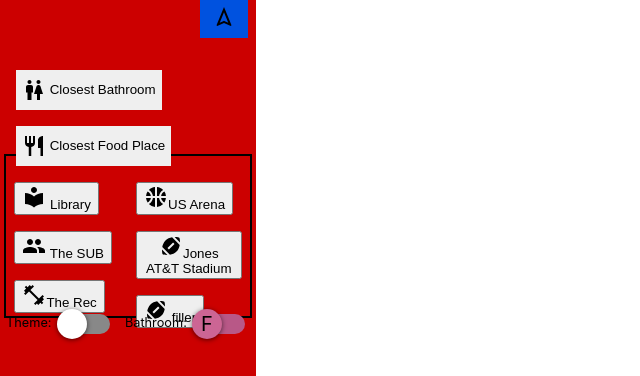
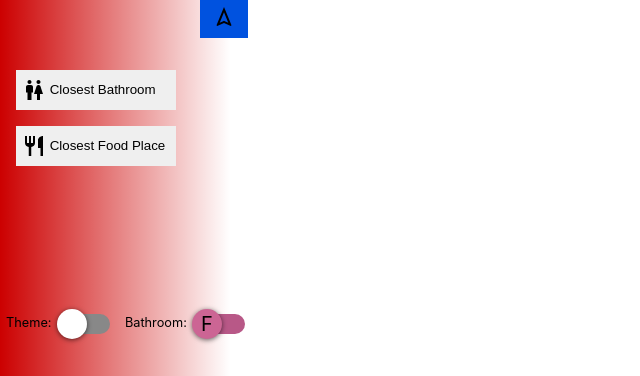
Before and after one commit to SGO-Nova/RaiderMaps, a React (Create React App) app: page / in a window 1280 px wide. Shown: the part 421-797 px from the top of the page, without its empty margins (0-640 px from the left). Built offline with nearby package versions, Linux system fonts and the light colour scheme.

Commit message:
updated look for demo purposes

```diff
--- a/public/index.html
+++ b/public/index.html
@@ -7,8 +7,12 @@
     <meta name="theme-color" content="#000000" />
     <meta
       name="description"
-      content="Web site created using create-react-app"
+      content="A new Texas Tech University map!"
     />
+    <meta
+      name="author"
+      content="Ryan Browning"
+      />
     <link rel="manifest" href="%PUBLIC_URL%/manifest.json" />
     <title>Raider Maps</title>
   </head>
--- a/src/App.css
+++ b/src/App.css
@@ -46,10 +46,10 @@ html, .body{
   float: left;
   clear: left;
   border: none;
-  min-width: 40px;
   height: 40px;
-  text-align: center;
+  text-align: left;
   vertical-align:  middle;
+  min-width: 160px;
 }
 
 
@@ -68,32 +68,73 @@ html, .body{
 
 .extraButtonsContainer{
   border: 2px solid black;
-  min-height: 20%;
+  min-height: 25%;
   margin: auto;
   width: 95%;
   margin-top: 32px;
+  text-align: center;
+  background-color: #cc0000;
 }
 
-.extraButtonsLeft, .extraButtonsRight{
+.extraButtonsLeft{
   float: left;
   width: 50%;
   margin: auto;
 }
 
+.extraButtonsRight{
+  float: right;
+  width: 50%;
+  margin: auto;
+}
+
 .extraButtons{
-  float: left;
+  float:inline-start;
   clear: left;
   margin: 8px;
+  height: 40px;
+  text-align: left;
+  border: none;
+  min-width: 160px;
 }
+
+@media screen and (min-height: 1080px){
+  .extraButtonsContainer,{
+    visibility: visible;
+  }
+}
+@media screen and (max-height: 1079px){
+  .extraButtonsContainer{
+    display: none;
+  }
+}
+
+
 
 .SidePanel{
   float: left;
-  background-color: #cc0000;
+  background:
+      linear-gradient(90deg, rgba(204,0,0,1), rgba(255,0,0,.0) 90%),
+      linear-gradient(270deg, rgba(255,255,255,1), rgba(204,100,100,0) 100%);
   width: 20%;
   min-width: 250px;
   height: 100vh;
   border-right: 5px solid white;
   text-align: center;
+  color: black;
+}
+
+.SidePanelDark{
+  float: left;
+  background:
+      linear-gradient(90deg, rgba(180,0,0,1), rgba(255,0,0,.0) 90%),
+      linear-gradient(270deg, rgba(43,45,47,1), rgba(204,100,100,0) 100%);
+  width: 20%;
+  min-width: 250px;
+  height: 100vh;
+  border-right: 5px solid #2B2D2F;
+  text-align: center;
+  color: white;
 }
 
 .mapButtonsContainer{
--- a/src/App.js
+++ b/src/App.js
@@ -20,6 +20,7 @@ import football from "./Icons/football.svg";
 import library from "./Icons/library.svg";
 import rec from "./Icons/rec.svg";
 import sub from "./Icons/sub.svg";
+import demo from "./Icons/demo.svg";
 
 
 
@@ -32,11 +33,15 @@ class ThemeSwitch extends Component {
   }
   handleChange(checked) { //What will happen on state change
     this.setState({ checked });
+    var sidePanel = document.getElementById("SidePanel");
+    console.log(sidePanel);
     if(checked){
       document.body.style = 'background: #2B2D2F';
+      sidePanel.className = "SidePanelDark"
     }
     else{
       document.body.style = 'background: #FFFFFF';
+      sidePanel.className = "SidePanel"
     }
   }
   render() { //What the slider will look like
@@ -170,7 +175,7 @@ class mapArea extends Component{
             <React.Fragment>
               <TransformComponent>
                 <div className="Container">
-                  <img src={TTUMap} alt="TTU Map" className="mapImage"/>
+                  <img src={demo} alt="TTU Map" className="mapImage"/> {/*REPLACE demo with TTUMap for final product*/}
                 </div>
               </TransformComponent>
 
@@ -214,7 +219,7 @@ function App(){
 
   return (
     <body>
-      <div className="SidePanel" style={{float:"left",}}>
+      <div className="SidePanel" id="SidePanel">
         <h1 style={{marginBottom:"64px"}}>Raider Maps</h1> {/*Heading*/}
 
         {/*From TextField*/}
@@ -249,15 +254,16 @@ function App(){
 
         {/*Extra location buttons for bigger monitors*/}
         <div className="extraButtonsContainer">
+          <h2 style={{margin: "8px"}}>Extra Locations</h2>
           <div className="extraButtonsLeft">
-              <button className="extraButtons"><img src={library}/> Library</button>
-              <button className="extraButtons"><img src={sub}/> The SUB</button>
-              <button className="extraButtons"><img src={rec}/>The Rec</button>
+              <button className="extraButtons"><img style={{verticalAlign:"middle",}} src={library}/>Library</button>
+              <button className="extraButtons"><img style={{verticalAlign:"middle",}} src={sub}/> The SUB</button>
+              <button className="extraButtons"><img style={{verticalAlign:"middle",}}src={rec}/>The Rec</button>
           </div>
           <div className="extraButtonsRight">
-            <button className="extraButtons"><img src={basketball}/>US Arena</button>
-            <button className="extraButtons"><img src={football}/>Jones AT&T Stadium</button>
-            <button className="extraButtons"><img src={football}/> filler</button>
+            <button className="extraButtons"><img style={{verticalAlign:"middle",}}src={basketball}/>US Arena</button>
+            <button className="extraButtons"><img style={{verticalAlign:"middle",}}src={football}/>Jones AT&T Stadium</button>
+            <button className="extraButtons"><img style={{verticalAlign:"middle",}}src={football}/> filler</button>
           </div>
         </div>
 
```
Also changed, not shown: src/Icons/demo.svg (added).
